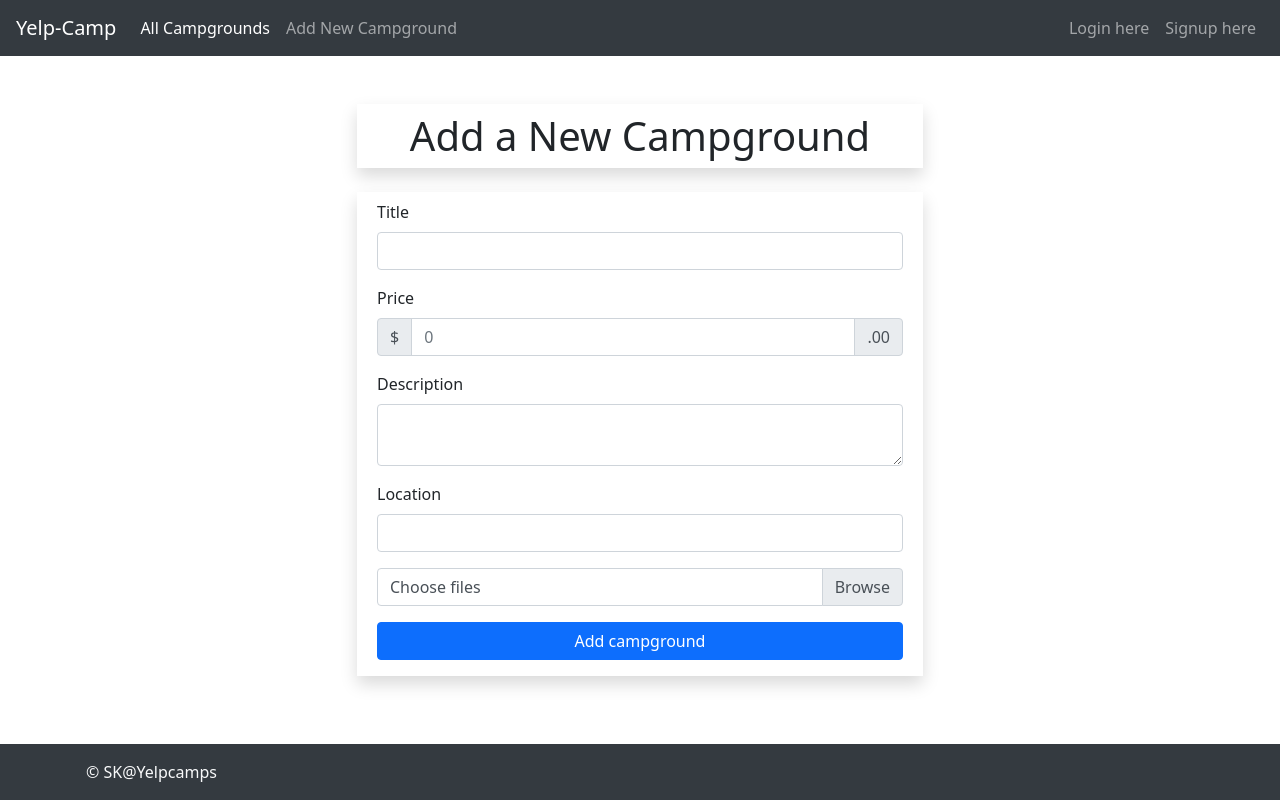
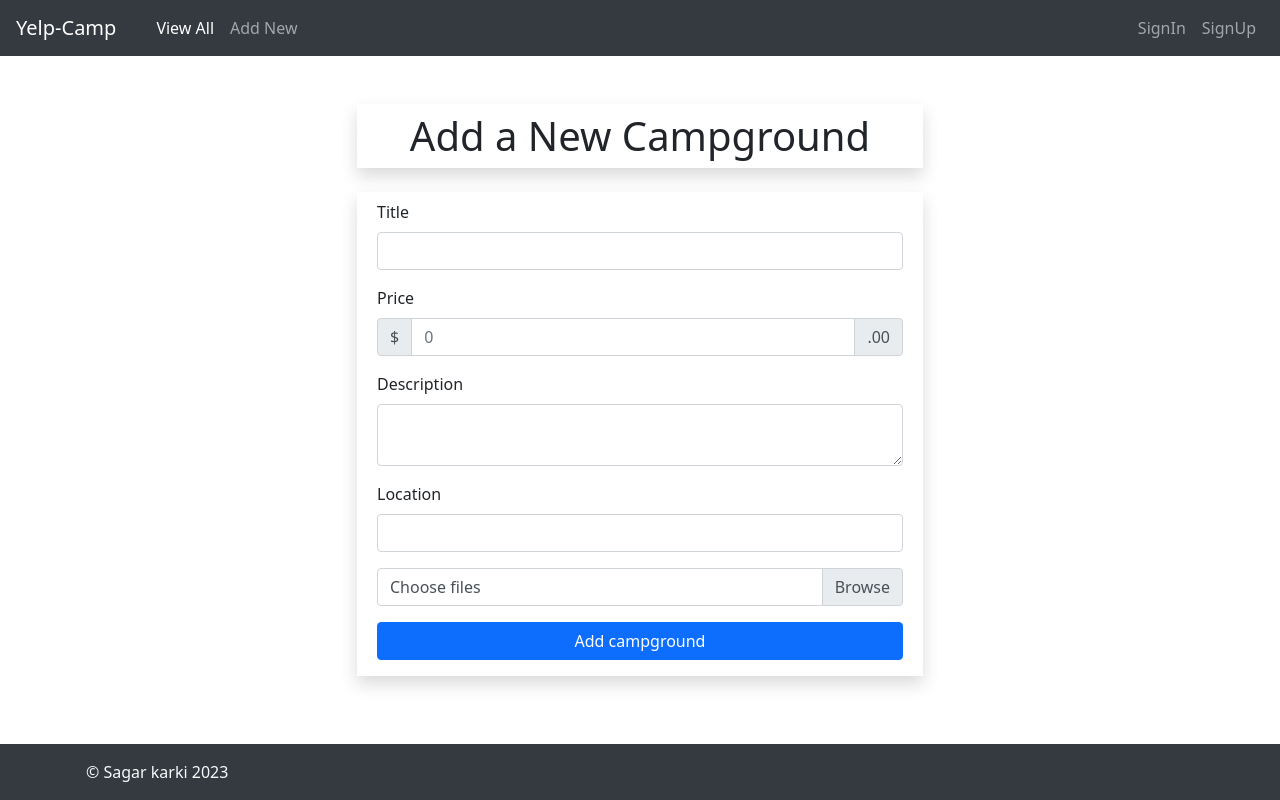
Before and after one commit to sagarkarki88/yelpcamp, a Node project: template views/campgrounds/new.ejs in a window 1280 px wide. Run offline with Node 20 templates, Linux system fonts and the light colour scheme; the template is opened without the code that fills it, so the values that code supplies are empty; some libraries are stand-ins or nearby versions.

Commit message:
navbar toggle fixes

```diff
--- a/views/home.ejs
+++ b/views/home.ejs
@@ -36,7 +36,7 @@
         </main>
 
         <footer class="mt-auto text-white-50">
-            <p>&copy; 2020 </p>
+            <p>&copy; SagarKarki 2023 </p>
         </footer>
 
 
--- a/views/partials/footer.ejs
+++ b/views/partials/footer.ejs
@@ -1,5 +1,5 @@
 <footer class="footer bg-dark text-light py-3 mt-auto">
     <div class="container">
-        <span> &copy SK@Yelpcamps</span>
+        <span> &copy Sagar karki 2023</span>
     </div>
 </footer>
--- a/views/partials/navbar.ejs
+++ b/views/partials/navbar.ejs
@@ -1,23 +1,20 @@
 <nav class="navbar sticky-top navbar-dark navbar-expand-lg bg-dark">
     <div class="container-fluid ">
       <a class="navbar-brand" href="/home">Yelp-Camp</a>
-      <button class="navbar-toggler" type="button" data-bs-toggle="collapse" data-bs-target="#navbarSupportedContent" aria-controls="navbarSupportedContent" aria-expanded="false" aria-label="Toggle navigation">
+      <span class="navbar-brand"><%= currentUser ? 'Welcome Home '+currentUser.username : '' %></span>
+      <button class="navbar-toggler" type="button" data-toggle="collapse" data-target="#navbarNavAltMarkup" aria-controls="navbarNavAltMarkup" aria-expanded="false" aria-label="Toggle navigation">
         <span class="navbar-toggler-icon"></span>
       </button>
-      <div class="collapse navbar-collapse" id="navbarSupportedContent">
+      <div class="collapse navbar-collapse" id="navbarNavAltMarkup">
         <div class="navbar-nav">
-          <a class="nav-link active"  href="/campgrounds">All Campgrounds</a>
-          <a class="nav-link" href="/campgrounds/new">Add New Campground</a>
+          <a class="nav-link active"  href="/campgrounds">View All</a>
+          <a class="nav-link" href="/campgrounds/new">Add New</a>
         </div>
         <div class="navbar-nav ml-auto">
           <% if (!currentUser){ %>
-            <a class="nav-link" href="/login">Login here</a>
-            <a class="nav-link" href="/register">Signup here</a>
+            <a class="nav-link" href="/login">SignIn</a>
+            <a class="nav-link" href="/register">SignUp</a>
           <% } else { %>
-            <div class="navbar-nav">
-              <p class="nav-link">Hello <%=currentUser.username %></p>
-            </div>
-
             <a class="nav-link" href="/logout">Logout</a>
             <%}%>
         </div>
```
